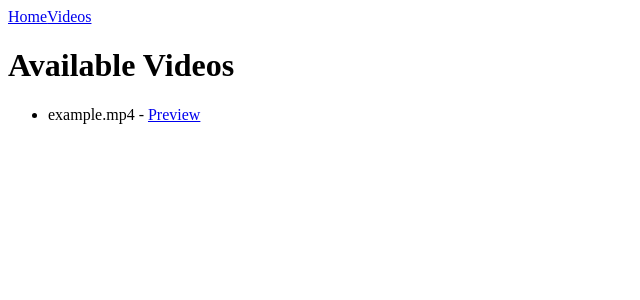
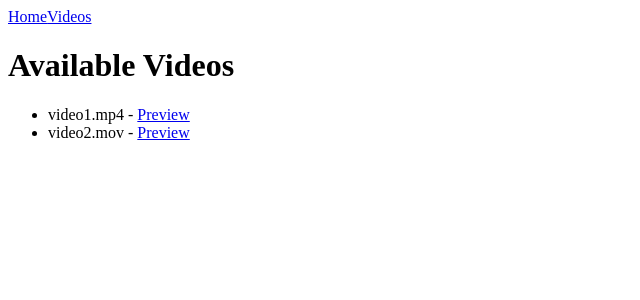
Before and after one commit to alstondsouza1/salamander-tracker, a Next.js app in the folder salamander/: page /videos in a window 1280 px wide. Shown: the top 300 px of the page, without its empty margins (0-640 px from the left). Built offline with nearby package versions, Linux system fonts and the light colour scheme.

Commit message:
modfied the basic /videos and /preview/:filename routes

```diff
--- a/salamander/src/app/videos/page.js
+++ b/salamander/src/app/videos/page.js
@@ -4,12 +4,14 @@ export default function VideoChooserPage() {
     <div className="p-4">
       <h1 className="text-2xl font-bold">Available Videos</h1>
       <ul className="mt-4 space-y-2">
-        <li>
-          example.mp4 -{" "}
-          <a href="/preview/example.mp4" className="text-blue-600 underline">
-            Preview
-          </a>
-        </li>
+        {["video1.mp4", "video2.mov"].map((file) => (
+          <li key={file}>
+            {file} -{" "}
+            <a href={`/preview/${file}`} className="text-blue-600 underline">
+              Preview
+            </a>
+          </li>
+        ))}
       </ul>
     </div>
   );
```
Also changed, not shown: salamander/src/app/preview/[filename]/page.js (indentation only).
